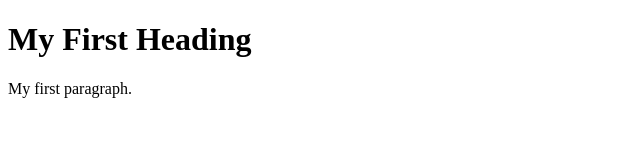
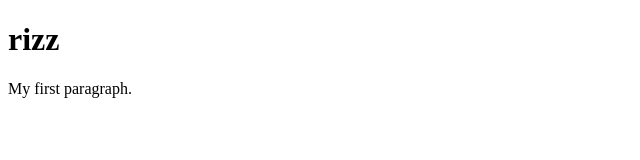
Before and after one commit to AaryaTeja/aaryateja.github.io, a plain HTML site: page index.html in a window 1280 px wide. Shown: the whole page, without its empty margins (0-640 px from the left). Drawn offline with Linux system fonts and the light colour scheme.

Commit message:
Update index.html

```diff
--- a/index.html
+++ b/index.html
@@ -2,7 +2,7 @@
 <html>
 <body>
 
-<h1>My First Heading</h1>
+<h1>rizz</h1>
 <p>My first paragraph.</p>
 
 </body>
```
